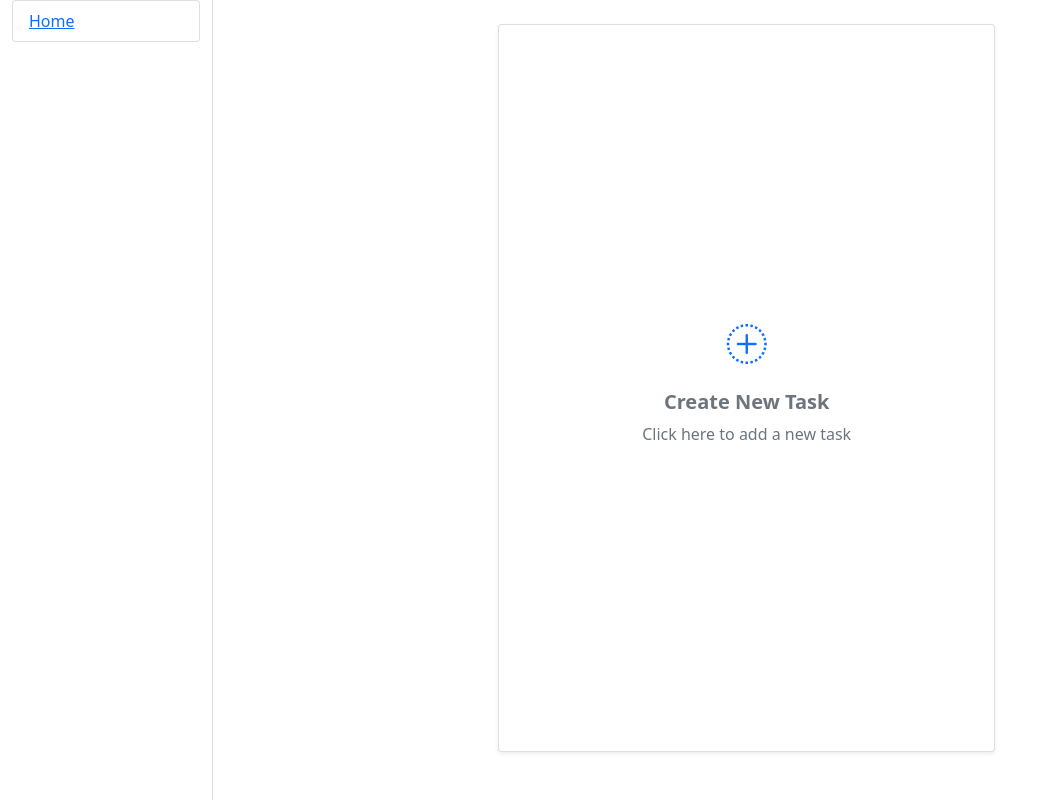
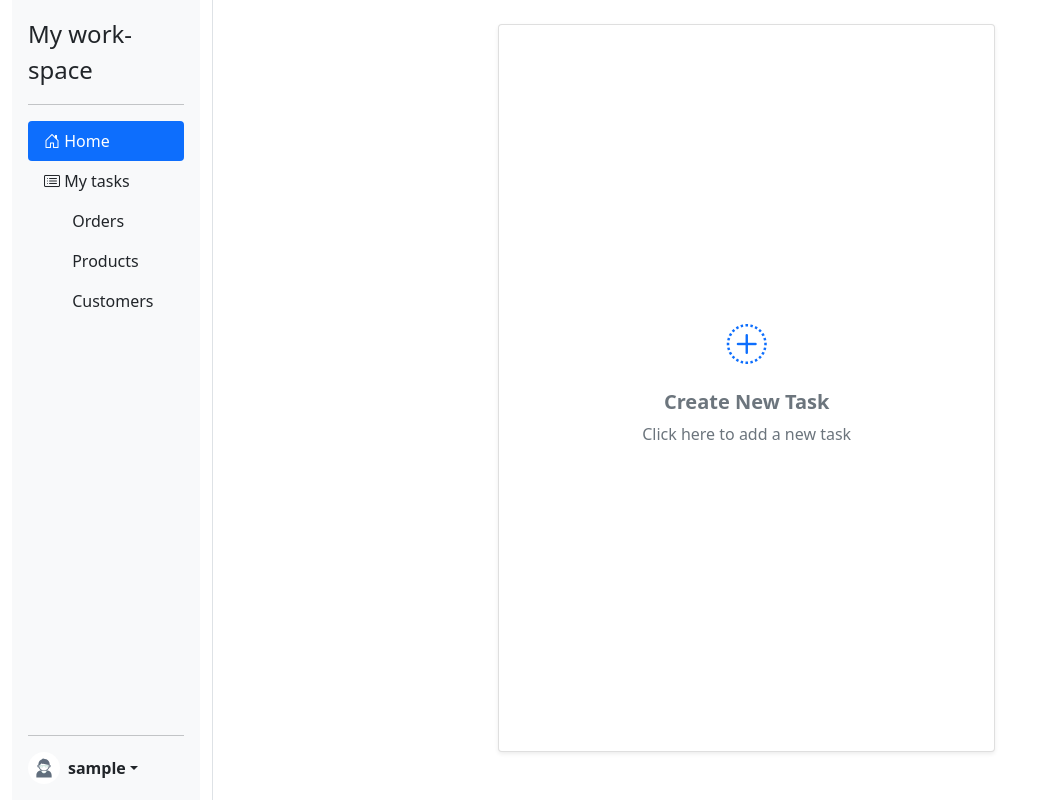
Before and after one commit to leemonch1k-space/TasksManager, a Django app: page /work-space/ in a window 1280 px wide. Shown: the whole page, without its empty margins (0-1046 px from the left). Run offline with Django 5.2, Linux system fonts and the light colour scheme; the visitor is signed in with stand-in values (Sample User, id 1); data that the repository does not hold is empty.

Commit message:
feat: Add tasks page, task search by name and priority & sidebar updated

```diff
--- a/static/css/style.css
+++ b/static/css/style.css
@@ -29,3 +29,13 @@ input[name="name"] {
 input[name="name"]:focus {
     box-shadow: 0 0 0 0.25rem rgba(13, 110, 253, 0.15);
 }
+
+.htmx-indicator {
+    display: none;
+}
+.htmx-request .htmx-indicator {
+    display: block;
+}
+.htmx-request.htmx-indicator {
+    display: block;
+}
--- a/task/mixins.py
+++ b/task/mixins.py
@@ -2,6 +2,10 @@ class NextUrlMixin:
     default_next = "/"
 
     def get_next_url(self):
+        hx_url = self.request.headers.get("HX-Current-URL")
+        if hx_url:
+            return hx_url
+
         return self.request.GET.get("next", self.default_next)
 
     def get_context_data(self, **kwargs):
--- a/task/urls.py
+++ b/task/urls.py
@@ -6,11 +6,13 @@ from task.views import (
     TaskListView,
     TaskUpdateView,
     TaskDeleteView,
+    TaskListSearchView,
 )
 
 urlpatterns = [
     path("", WorkSpaceView.as_view(), name="home"),
     path("tasks/", TaskListView.as_view(), name="task-list"),
+    path("tasks/search", TaskListSearchView.as_view(), name="task-search"),
     path("tasks/create/", TaskCreateView.as_view(), name="task-create"),
     path("tasks/<int:pk>/update/", TaskUpdateView.as_view(), name="task-update"),
     path("tasks/<int:pk>/delete/", TaskDeleteView.as_view(), name="task-delete"),
--- a/task/views.py
+++ b/task/views.py
@@ -1,7 +1,7 @@
 from django.contrib.auth.mixins import LoginRequiredMixin
 from django.http import HttpResponse
-from django.shortcuts import get_object_or_404, render, redirect
-from django.urls import reverse, reverse_lazy
+from django.shortcuts import get_object_or_404, render
+from django.urls import reverse
 from django.views import generic, View
 
 from task.forms import TaskForm
@@ -30,6 +30,32 @@
 class TaskListView(LoginRequiredMixin, NextUrlMixin, generic.ListView):
     model = Task
     queryset = Task.objects.select_related("task_type").prefetch_related("assignees")
+    paginate_by = 11
+    def get_queryset(self):
+        user = self.request.user
+        return Task.objects.filter(assignees=user).select_related("task_type").order_by("-id")
+
+    def get_template_names(self):
+        if self.request.headers.get("HX-Request"):
+            return ["task/partials/task_list_chunk.html"]
+        return ["task/task_list.html"]
+
+
+class TaskListSearchView(generic.ListView):
+    model = Task
+    template_name = "task/partials/task_list_chunk.html"
+
+    def get_queryset(self):
+        queryset = Task.objects.select_related("task_type").prefetch_related("assignees")
+
+        if search := self.request.GET.get("search"):
+            queryset = queryset.filter(name__icontains=search)
+
+        if priority := self.request.GET.get("priority"):
+            queryset = queryset.filter(priority=priority)
+
+        return queryset
+
 
 
 class TaskCreateView(LoginRequiredMixin, NextUrlMixin, generic.CreateView):
@@ -56,7 +82,9 @@
     form_class = TaskForm
     queryset = Task.objects.select_related("task_type").prefetch_related("assignees")
     template_name = "task/task_read_update.html"
-    success_url = reverse_lazy("task:home")
+
+    def get_success_url(self):
+        return self.get_next_url()
 
     def get_form_kwargs(self):
         kwargs = super().get_form_kwargs()
@@ -77,8 +105,11 @@
 
 
 
+class TaskDeleteView(LoginRequiredMixin, NextUrlMixin, View):
 
-class TaskDeleteView(LoginRequiredMixin, View):
+    def get_success_url(self):
+        return self.get_next_url()
+
     def get(self, request, pk):
         task = get_object_or_404(Task, pk=pk)
         return render(request, "task/partials/delete_confirm.html", {"task": task})
@@ -87,5 +118,5 @@
         task = get_object_or_404(Task, pk=pk)
         task.delete()
         response = HttpResponse("")
-        response["HX-Redirect"] = reverse("task:home")
+        response["HX-Redirect"] = self.get_success_url()
         return response
--- a/templates/includes/sidebar.html
+++ b/templates/includes/sidebar.html
@@ -1,3 +1,77 @@
-<ul class="sidebar-nav list-group">
-  <li class="list-group-item"><a href="{% url 'landing:main-page' %}">Home</a></li>
-</ul>
+{% load static %}
+{% if not user.is_authenticated %}
+  <ul class="sidebar-nav list-group">
+    <li class="list-group-item"><a href="{% url 'landing:main-page' %}">Home</a></li>
+    <li class="list-group-item"><a href="#">About</a></li>
+    <li class="list-group-item"><a href="#">Tools</a></li>
+    <li class="list-group-item"><a href="{% url 'login' %}">My work-space</a></li>
+  </ul>
+{% else %}
+  <div class="d-flex flex-column flex-shrink-0 p-3 justify-content-center bg-light w-100 h-100" style="width: 280px;">
+    <a href="/" class="d-flex align-items-center link-dark text-decoration-none">
+      <span class="fs-4">My work-space</span>
+    </a>
+    <hr>
+    <ul class="nav nav-pills flex-column mb-auto">
+      <li class="nav-item">
+        <a href="{% url 'task:home' %}"
+           class="nav-link {% if request.resolver_match.url_name == 'home' %}active{% else %}link-dark{% endif %}">
+          <i class="bi bi-house-door">
+          </i>
+          Home
+        </a>
+      </li>
+      <li>
+        <a href="{% url 'task:task-list' %}"
+           class="nav-link {% if request.resolver_match.url_name == 'task-list' %}active{% else %}link-dark{% endif %}">
+          <i class="bi bi-card-list"></i>
+          My tasks
+        </a>
+      </li>
+      <li>
+        <a href="#" class="nav-link link-dark">
+          <svg class="bi me-2" width="16" height="16">
+            <use xlink:href="#table"></use>
+          </svg>
+          Orders
+        </a>
+      </li>
+      <li>
+        <a href="#" class="nav-link link-dark">
+          <svg class="bi me-2" width="16" height="16">
+            <use xlink:href="#grid"></use>
+          </svg>
+          Products
+        </a>
+      </li>
+      <li>
+        <a href="#" class="nav-link link-dark">
+          <svg class="bi me-2" width="16" height="16">
+            <use xlink:href="#people-circle"></use>
+          </svg>
+          Customers
+        </a>
+      </li>
+    </ul>
+    <hr>
+    <div class="dropdown">
+      <a href="#" class="d-flex align-items-center link-dark text-decoration-none dropdown-toggle" id="dropdownUser2"
+         data-bs-toggle="dropdown" aria-expanded="false">
+        <img src="{% static 'icons/2606572_5907.svg' %}" alt="" width="32" height="32" class="rounded-circle me-2">
+        <strong>{{ user.username }}</strong>
+      </a>
+      <ul class="dropdown-menu text-small shadow" aria-labelledby="dropdownUser2">
+        <li><a class="dropdown-item" href="#">Settings</a></li>
+        <li><a class="dropdown-item" href="#">Performance</a></li>
+        <li>
+          <hr class="dropdown-divider">
+        </li>
+        <li>
+
+          {% include "includes/log_out.html" %}
+
+        </li>
+      </ul>
+    </div>
+  </div>
+{% endif %}
--- a/templates/task/index.html
+++ b/templates/task/index.html
@@ -35,7 +35,6 @@
           </div>
         </div>
       </div>
-
     </div>
   </div>
 
--- a/templates/task/task_form.html
+++ b/templates/task/task_form.html
@@ -2,7 +2,7 @@
 
 <form hx-post="{% url 'task:task-create' %}"
       hx-target="this"
-      hx-swap="outerHTML"
+      hx-swap="innerHTML"
       method="post"
       novalidate
       class="h-100 w-100 d-flex flex-column justify-content-center">
--- a/templates/task/task_read_update.html
+++ b/templates/task/task_read_update.html
@@ -1,6 +1,6 @@
 {% load static %}
 
-<form method="post" action="{% url 'task:task-update' task.pk %}"
+<form method="post" action="{% url 'task:task-update' task.pk %}?next={{ next }}"
       novalidate
       class="h-100 w-100 d-flex flex-column justify-content-center btn-on-change">
   {% csrf_token %}
```
Also changed, not shown: templates/task/partials/delete_confirm.html (+6 -5 lines), templates/task/partials/task_list_chunk.html (added, +42 -0 lines), templates/task/task_detail.html (deleted, +0 -23 lines), templates/task/task_list.html (+59 -6 lines).
